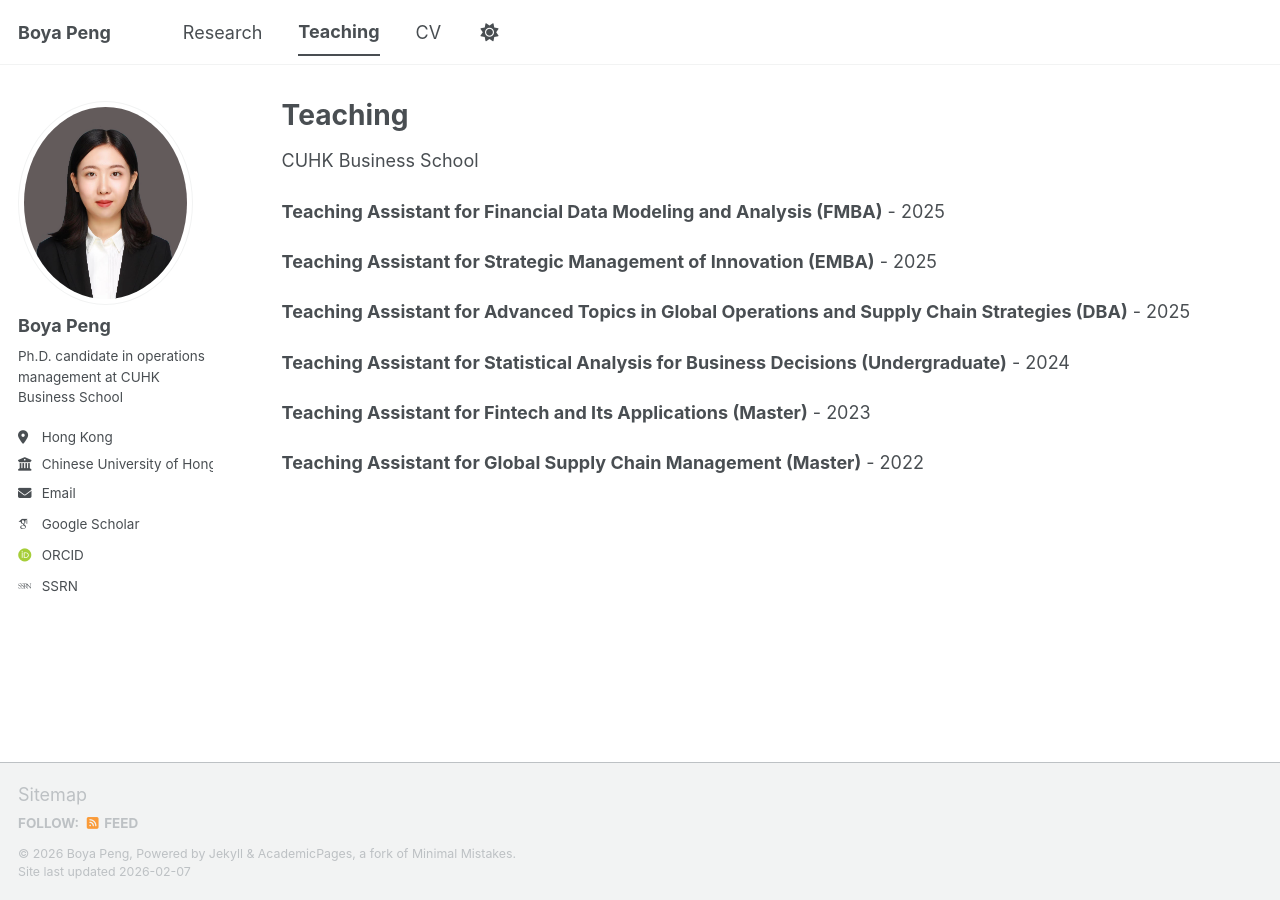
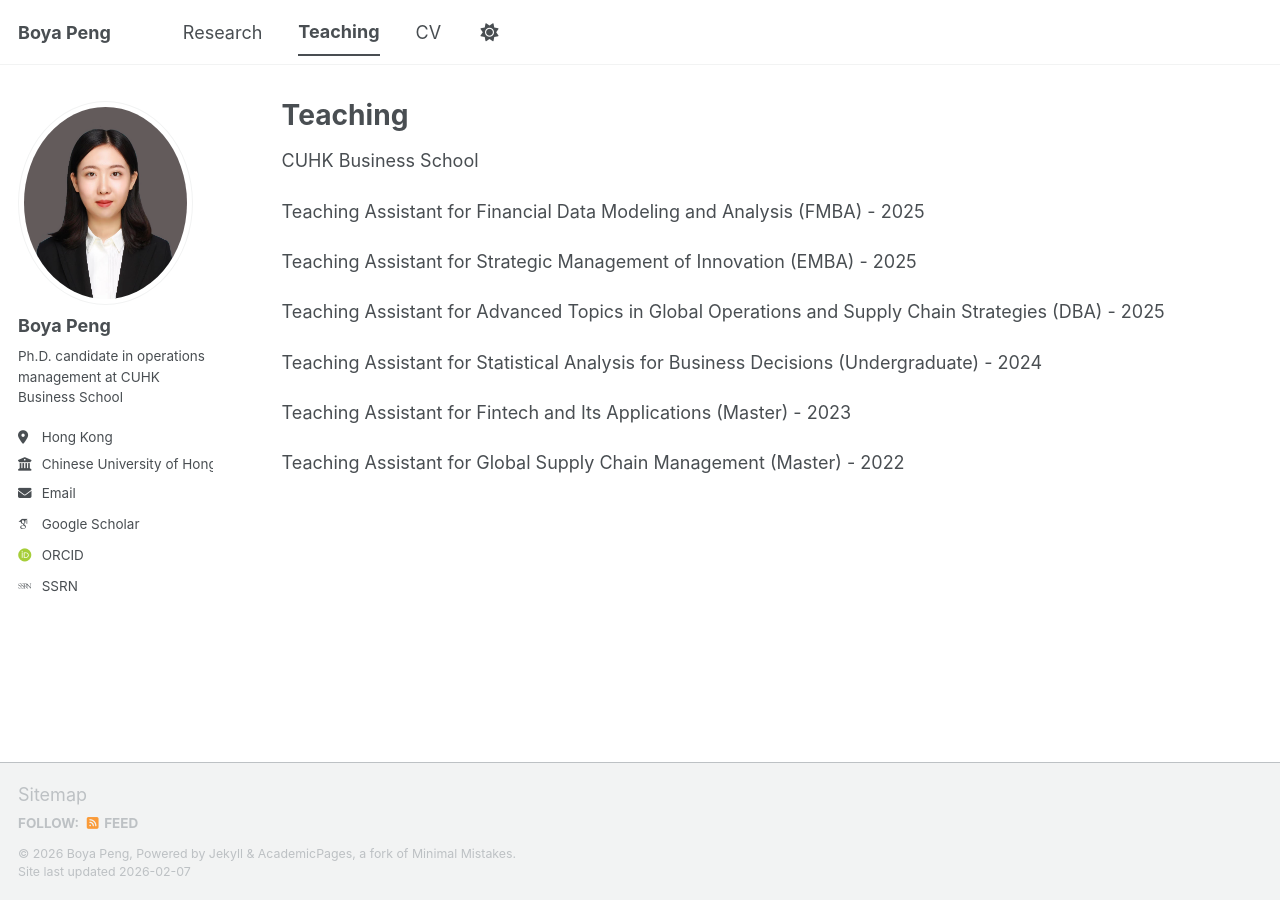
Before and after one commit to peng-boya/peng-boya.github.io, a Jekyll site: the page built from _pages/teaching.md, in a window 1280 px wide. Built offline with Jekyll 4.4.1, drawn with Linux system fonts in a browser that asks for light colours; some web fonts are replaced; a script bundle is joined from its source files by our own code; library files that are not in the unit come from our copies.

```diff
--- a/_pages/teaching.md
+++ b/_pages/teaching.md
@@ -7,25 +7,25 @@ author_profile: true
 
 CUHK Business School
 <p>
-<strong>Teaching Assistant for Financial Data Modeling and Analysis (FMBA)</strong> - 2025
+Teaching Assistant for Financial Data Modeling and Analysis (FMBA) - 2025
 </p>
 
 <p>
-<strong>Teaching Assistant for Strategic Management of Innovation (EMBA)</strong> - 2025
+Teaching Assistant for Strategic Management of Innovation (EMBA) - 2025
 </p>
 
 <p>
-<strong>Teaching Assistant for Advanced Topics in Global Operations and Supply Chain Strategies (DBA)</strong> - 2025
+Teaching Assistant for Advanced Topics in Global Operations and Supply Chain Strategies (DBA) - 2025
 </p>
 
 <p>
-<strong>Teaching Assistant for Statistical Analysis for Business Decisions (Undergraduate)</strong> - 2024
+Teaching Assistant for Statistical Analysis for Business Decisions (Undergraduate) - 2024
 </p>
 
 <p>
-<strong>Teaching Assistant for Fintech and Its Applications (Master)</strong> - 2023
+Teaching Assistant for Fintech and Its Applications (Master) - 2023
 </p>
 
 <p>
-<strong>Teaching Assistant for Global Supply Chain Management (Master)</strong> - 2022
+Teaching Assistant for Global Supply Chain Management (Master) - 2022
 </p>
```
